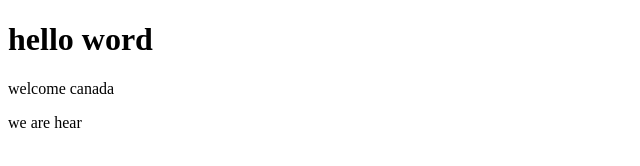
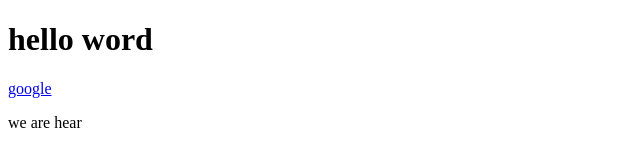
Before and after one commit to akilsoumaya/androidCalender, a plain HTML site: page page.html in a window 1280 px wide. Shown: the whole page, without its empty margins (0-640 px from the left). Drawn offline with Linux system fonts and the light colour scheme.

Commit message:
Add google link again

```diff
--- a/page.html
+++ b/page.html
@@ -9,8 +9,8 @@
 <body>
 
     <h1>hello word</h1>
-    <span>welcome canada</span>
 
+    <a href="www.google">google</a>
     <p>we are hear</p>
 </body>
 </html>
```
